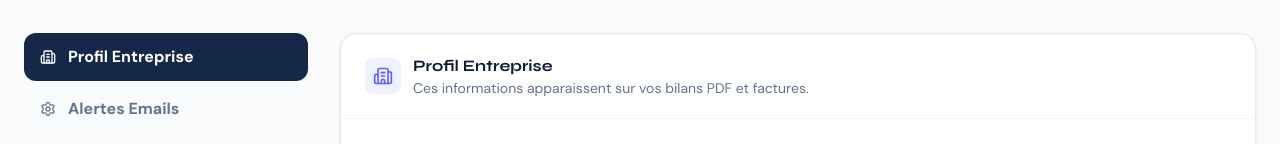
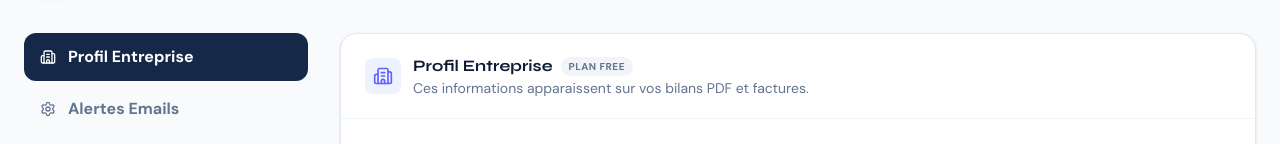
Before and after one commit to fedijebri627-cyber/NetEnPoche, a Next.js app: page /dashboard/settings in a window 1280 px wide. Shown: the part 196-340 px from the top of the page. Built offline with nearby package versions, Linux system fonts and the light colour scheme; no server answers.

Commit message:
Fix SIRET visibility: add dashboard link and tier status indicator

```diff
--- a/components/dashboard/TableActions.tsx
+++ b/components/dashboard/TableActions.tsx
@@ -1,6 +1,6 @@
 'use client';
 
-import { Download, FileText, ArrowRight } from 'lucide-react';
+import { Download, FileText, ArrowRight, Building2 } from 'lucide-react';
 import { useDashboard } from '@/contexts/DashboardContext';
 import { calculateUrssaf } from '@/lib/calculations';
 import { useState } from 'react';
@@ -83,6 +83,14 @@ export function TableActions() {
                 <span>{isGenerating ? 'Génération...' : `Bilan PDF (${tier === 'free' ? 'Basique' : 'Complet'})`}</span>
             </button>
 
+            <button
+                onClick={() => window.location.href = '/dashboard/settings'}
+                className="w-full sm:w-auto flex items-center justify-center space-x-2 bg-white border border-slate-200 text-slate-500 px-6 py-3 rounded-xl hover:bg-slate-50 hover:text-slate-700 transition font-medium shadow-sm active:scale-[0.98]"
+            >
+                <Building2 className="w-4 h-4" />
+                <span>Infos Entreprise (SIRET)</span>
+            </button>
+
             {tier === 'free' && (
                 <div className="w-full sm:w-auto sm:ml-auto">
                     <button
--- a/components/dashboard/settings/BusinessProfilePanel.tsx
+++ b/components/dashboard/settings/BusinessProfilePanel.tsx
@@ -3,10 +3,12 @@
 import { useState, useEffect } from 'react';
 import { createBrowserClient } from '@/lib/supabase/client';
 import { Building2, Save, Loader2, CheckCircle2 } from 'lucide-react';
+import { useSubscription } from '@/hooks/useSubscription';
 
 export function BusinessProfilePanel() {
     const supabase = createBrowserClient();
 
+    const { tier } = useSubscription();
     const [siret, setSiret] = useState('');
     const [businessName, setBusinessName] = useState('');
     const [fullName, setFullName] = useState('');
@@ -93,7 +95,12 @@ export function BusinessProfilePanel() {
                     <Building2 className="w-5 h-5 text-indigo-500" />
                 </div>
                 <div>
-                    <h3 className="font-bold text-[#0d1b35] font-syne">Profil Entreprise</h3>
+                    <h3 className="font-bold text-[#0d1b35] font-syne flex items-center gap-2">
+                        Profil Entreprise
+                        <span className="text-[10px] px-2 py-0.5 bg-slate-100 text-slate-500 rounded-full font-sans uppercase tracking-wider">
+                            Plan {tier}
+                        </span>
+                    </h3>
                     <p className="text-sm text-slate-500">Ces informations apparaissent sur vos bilans PDF et factures.</p>
                 </div>
             </div>
```
